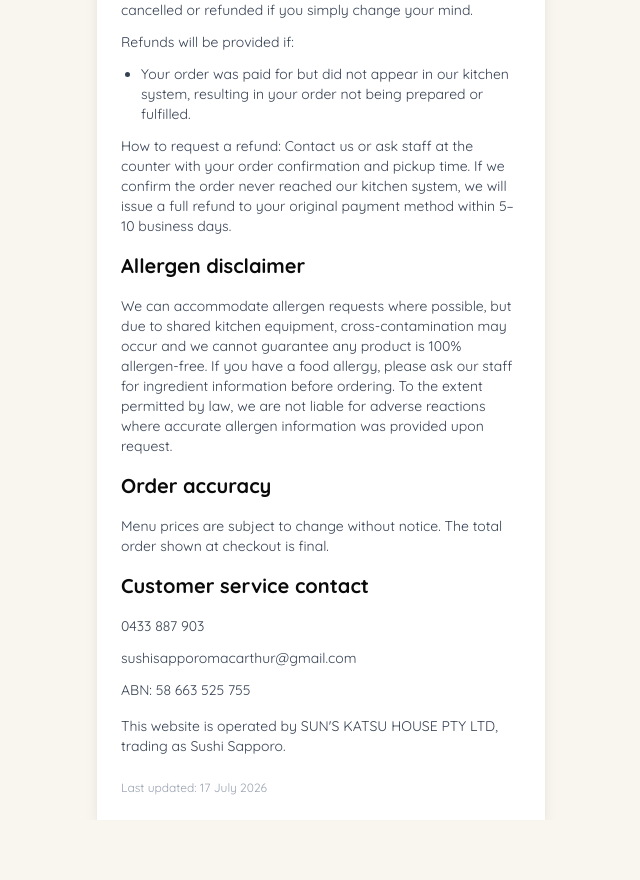
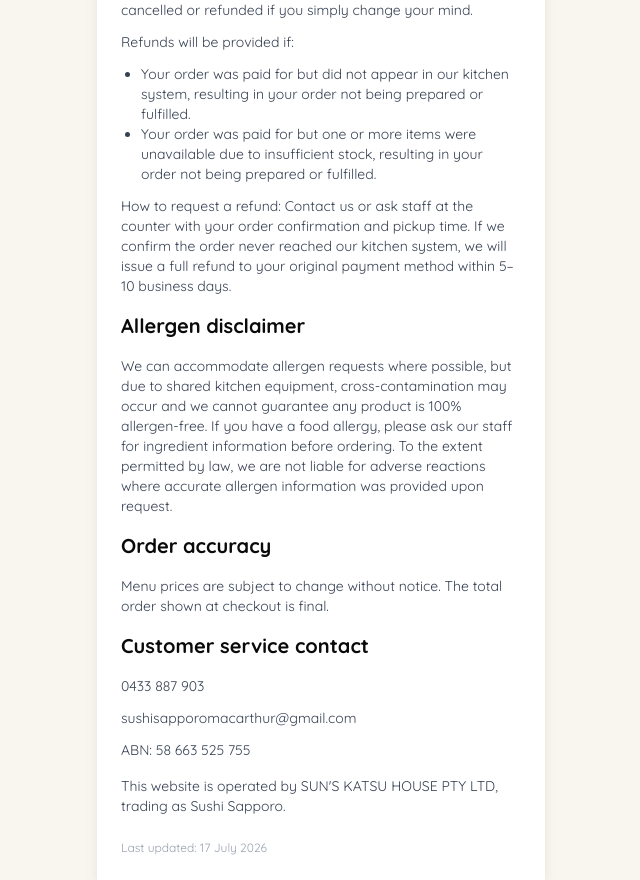
Before and after one commit to john-dlee/pickup-order-app, a Next.js app: page /policies in a window 1280 px wide. Shown: the part 920-1800 px from the top of the page, without its empty margins (319-959 px from the left). Before the commit the page ends 1740 px from the top, so only its background shows below. Built offline with nearby package versions, Linux system fonts and the light colour scheme.

Commit message:
Add refund policy clause

```diff
--- a/app/policies/page.tsx
+++ b/app/policies/page.tsx
@@ -79,6 +79,10 @@
             Your order was paid for but did not appear in our kitchen system, resulting
             in your order not being prepared or fulfilled.
           </li>
+          <li>
+            Your order was paid for but one or more items were unavailable due to
+            insufficient stock, resulting in your order not being prepared or fulfilled.
+          </li>
         </ul>
         <p>
           How to request a refund: Contact us or ask staff at the counter with your
```
